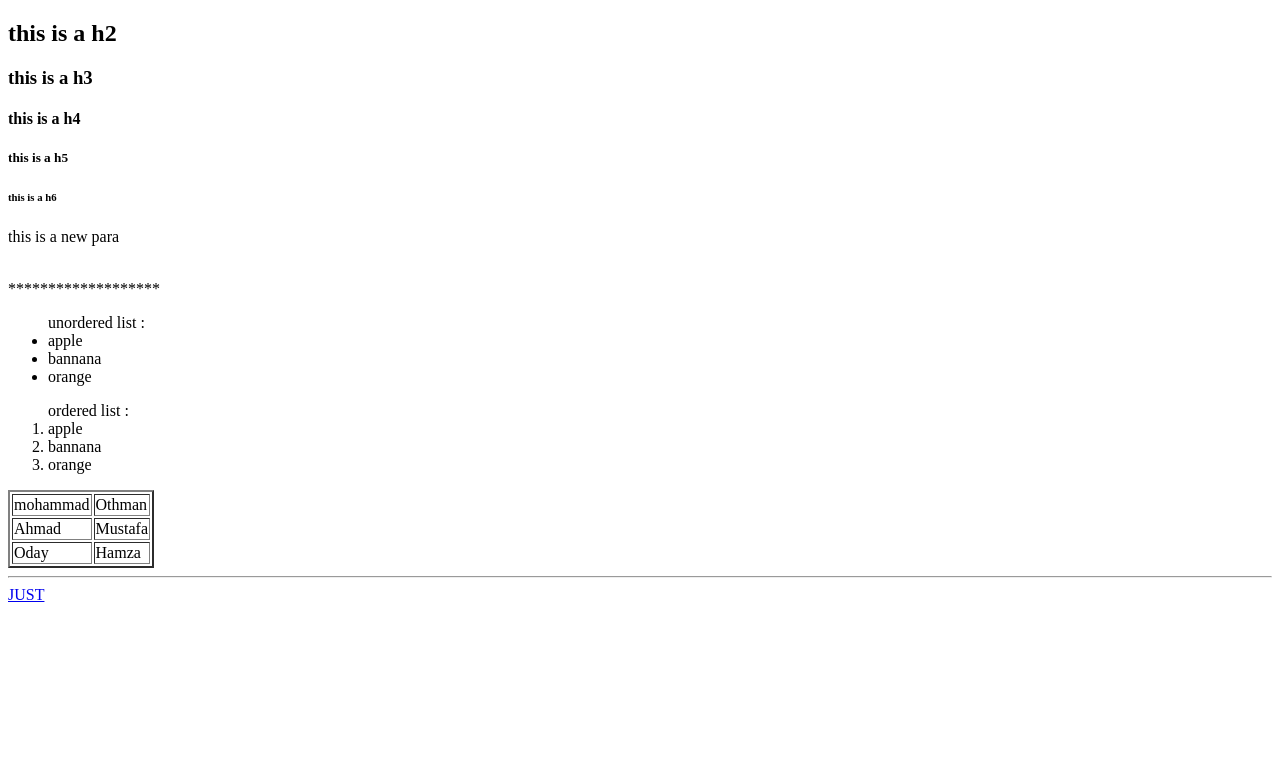
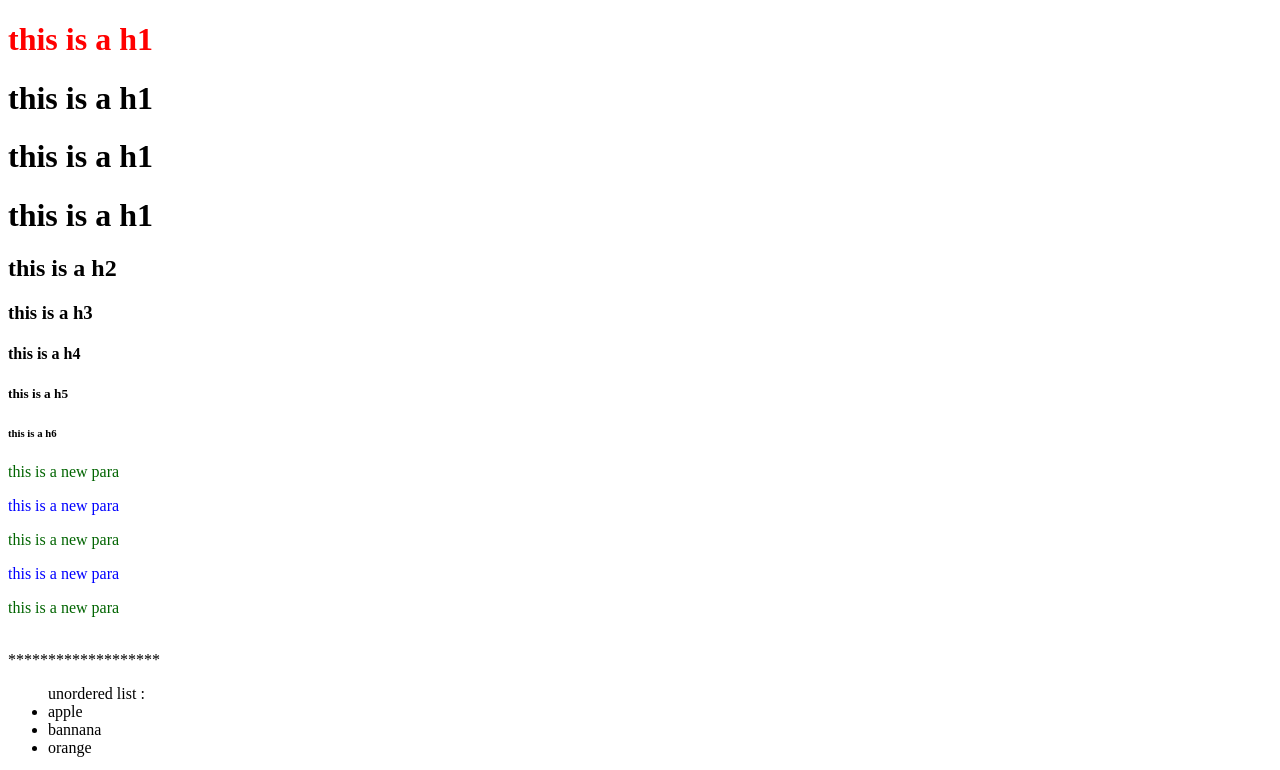
Before and after one commit to yazanjebawi/frontEndIntro, a plain HTML site: page classes/index.html in a window 1280 px wide. Shown: the top 770 px of the page. Drawn offline with Linux system fonts and the light colour scheme.

Commit message:
add css with html

```diff
--- a/classes/index.html
+++ b/classes/index.html
@@ -4,15 +4,24 @@
     <meta charset="UTF-8">
     <meta name="viewport" content="width=device-width, initial-scale=1.0">
     <title>Home Page</title>
+
+    <link rel="stylesheet" href="../css/index.css">
 </head>
 <body>
-    <!-- <h1>this is a h1</h1> -->
-    <h2>this is a h2</h2>
+     <h1 id="moh">this is a h1</h1>
+     <h1>this is a h1</h1>
+     <h1>this is a h1</h1>
+     <h1>this is a h1</h1>
+    <h2 >this is a h2</h2>
     <h3>this is a h3</h3>
     <h4>this is a h4</h4>
     <h5>this is a h5</h5>
     <h6>this is a h6</h6>
+    <p class="hal">this is a new para</p>
     <p>this is a new para</p>
+    <p class="hal">this is a new para</p>
+    <p>this is a new para</p>
+    <p class="hal">this is a new para</p>
     <br>*******************<br>  <!--add first tag-->
     <ul>unordered list :  <!-- add second tag-->
     <li>apple</li>
@@ -29,7 +38,7 @@
         <tr><td>Ahmad</td><td>Mustafa</td></tr>
         <tr><td>Oday</td><td>Hamza</td></tr>
     </table>
-    <hr>
+    <hr><!-- add sixth tag-->
     <a href="https://www.just.edu.jo/Pages/Default.aspx">JUST</a> <!-- add fifth tag-->
 </body>
 </html>
--- /dev/null
+++ b/css/index.css
@@ -0,0 +1,10 @@
+#moh{
+    color:red;
+
+}
+p{
+    color: blue;
+}
+.hal{
+    color: darkgreen;
+}
```
